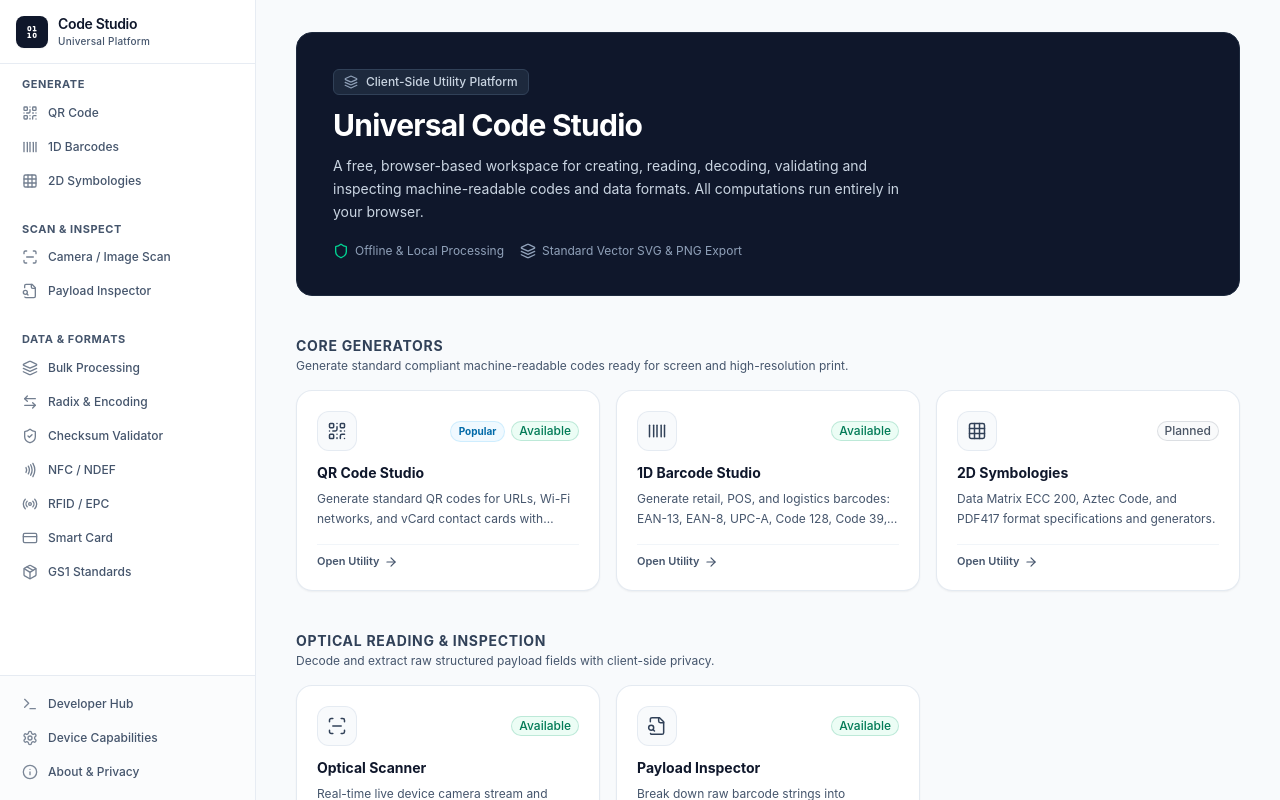
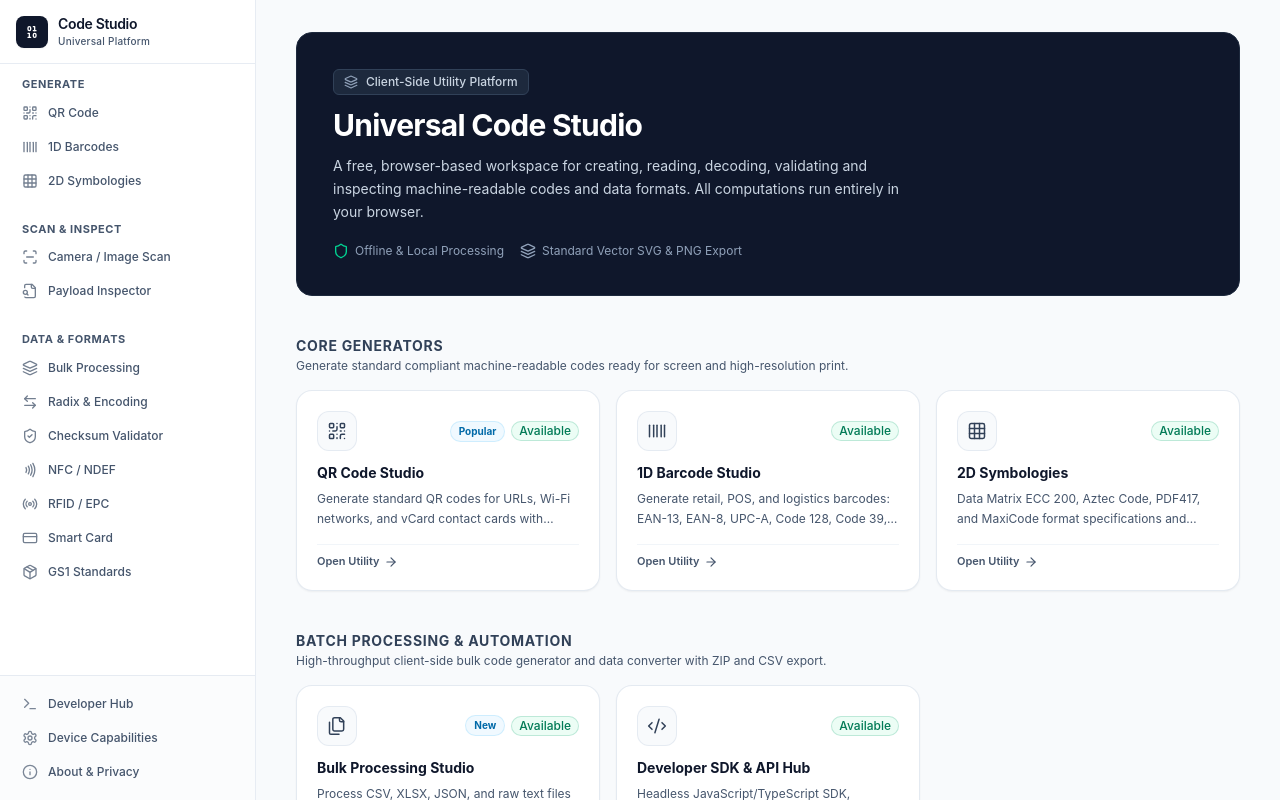
Before and after one commit to therafsanrohan/universal-code-studio, a React (Vite) app: page / in a window 1280 px wide. Built offline with nearby package versions, Linux system fonts and the light colour scheme.

Commit message:
feat: mark all implemented tools as available with batch processing on homepage

```diff
--- a/src/modules/home/HomePage.tsx
+++ b/src/modules/home/HomePage.tsx
@@ -17,6 +17,8 @@ import {
   ArrowRight,
   Shield,
   Layers,
+  Files,
+  Code2,
 } from 'lucide-react';
 
 interface ToolEntry {
@@ -56,10 +58,31 @@ const TOOL_GROUPS: ToolGroup[] = [
       },
       {
         label: '2D Symbologies',
-        description: 'Data Matrix ECC 200, Aztec Code, and PDF417 format specifications and generators.',
+        description: 'Data Matrix ECC 200, Aztec Code, PDF417, and MaxiCode format specifications and generators.',
         to: '/generate/2d',
         icon: Grid3x3,
-        status: 'planned',
+        status: 'available',
+      },
+    ],
+  },
+  {
+    heading: 'Batch Processing & Automation',
+    subheading: 'High-throughput client-side bulk code generator and data converter with ZIP and CSV export.',
+    tools: [
+      {
+        label: 'Bulk Processing Studio',
+        description: 'Process CSV, XLSX, JSON, and raw text files to generate thousands of QR codes and barcodes simultaneously in a ZIP archive.',
+        to: '/batch',
+        icon: Files,
+        status: 'available',
+        badge: 'New',
+      },
+      {
+        label: 'Developer SDK & API Hub',
+        description: 'Headless JavaScript/TypeScript SDK, OpenAPI REST architecture, and embeddable Web Components for integration.',
+        to: '/developers',
+        icon: Code2,
+        status: 'available',
       },
     ],
   },
@@ -105,35 +128,35 @@ const TOOL_GROUPS: ToolGroup[] = [
   },
   {
     heading: 'Hardware & Radio Protocols',
-    subheading: 'Wireless communication protocols, contactless cards, and industrial RFID.',
+    subheading: 'Wireless communication protocols, contactless cards, and industrial RFID with desktop emulators.',
     tools: [
       {
         label: 'NFC / NDEF Studio',
-        description: 'Build and inspect NDEF records (URI, Text, MIME). Web NFC tag reading and writing on supported Android devices.',
+        description: 'Build and inspect NDEF records (URI, Text, MIME). Live Web NFC reading and desktop Virtual NTAG215 emulator.',
         to: '/nfc',
         icon: Nfc,
-        status: 'requires-hardware',
+        status: 'available',
       },
       {
         label: 'RFID / EPC Tools',
         description: 'Encode and inspect GS1 EPC Gen2 SGTIN-96 bit allocations with BigInt-safe numeric precision.',
         to: '/rfid',
         icon: Radio,
-        status: 'requires-hardware',
+        status: 'available',
       },
       {
         label: 'Smart Card APDU & TLV',
         description: 'Parse ISO 7816 BER-TLV structures, inspect ATR responses, and assemble APDU command packets.',
         to: '/smart-card',
         icon: CreditCard,
-        status: 'planned',
+        status: 'available',
       },
       {
         label: 'GS1 Digital Link',
         description: 'Parse application identifiers (AI) and construct modern URI web-syntax GS1 Digital Links.',
         to: '/gs1',
         icon: Package,
-        status: 'planned',
+        status: 'available',
       },
     ],
   },
```
Also changed, not shown: src/modules/batch/engine.ts (line endings or trailing spaces), src/modules/batch/parser.ts (line endings or trailing spaces).
